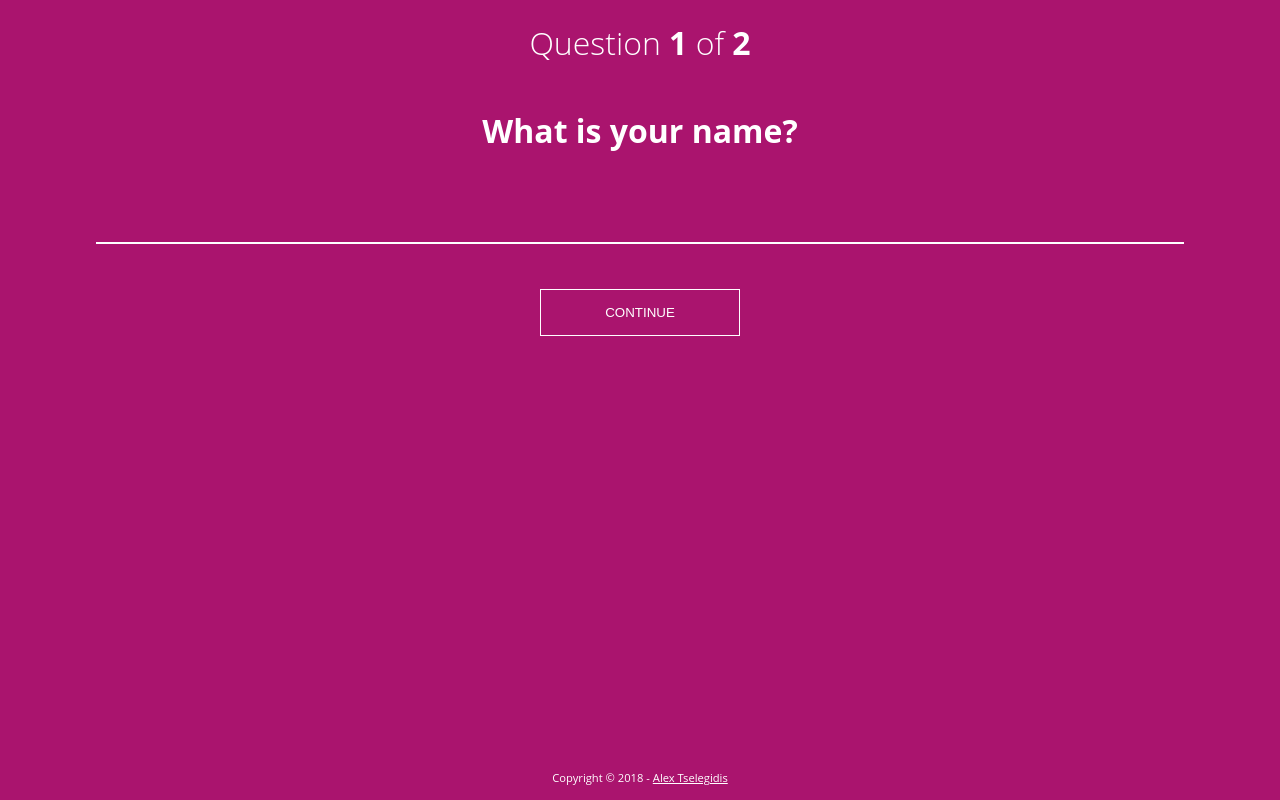
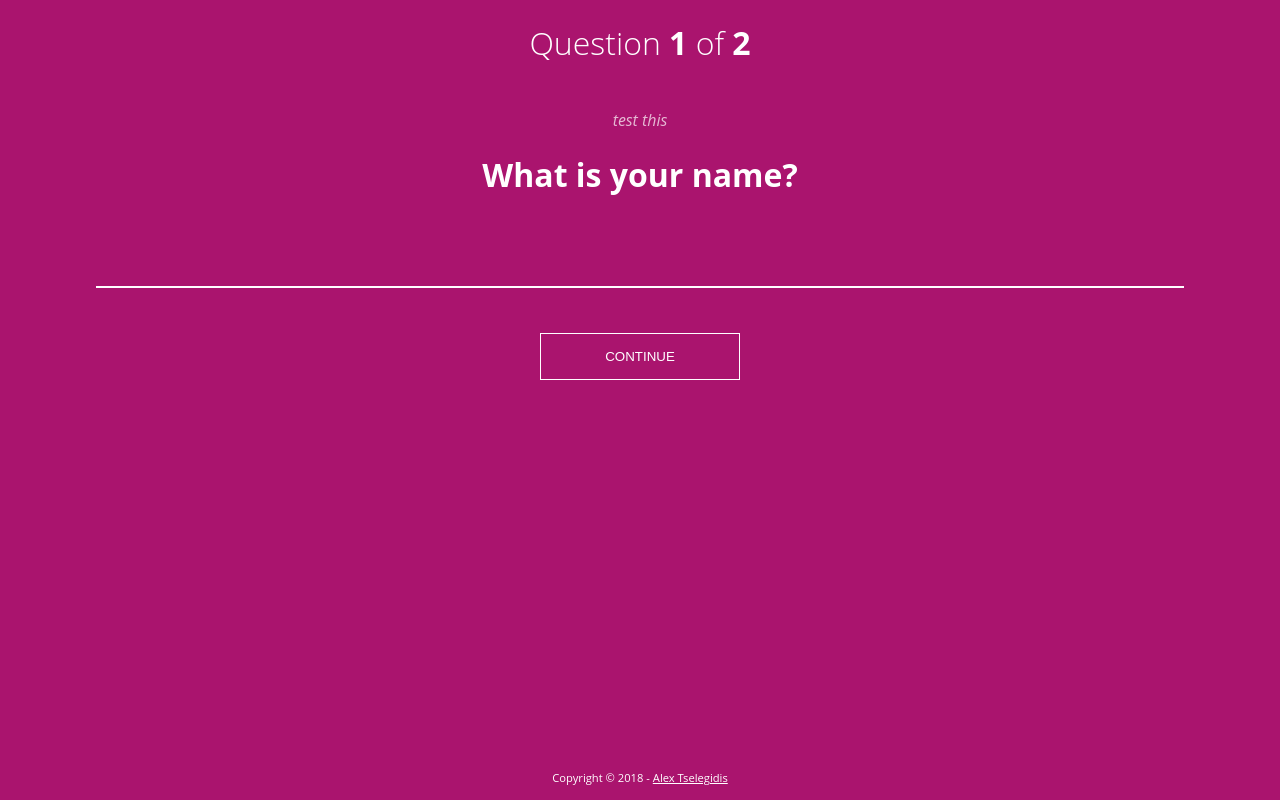
Before and after one commit to alextselegidis/questionful, a React (Create React App) app: page / in a window 1280 px wide. Built offline with nearby package versions, Linux system fonts and the light colour scheme.

Commit message:
Changed in the showMessage method

```diff
--- a/src/App.css
+++ b/src/App.css
@@ -3,6 +3,10 @@
     width: 100%;
     height: 100%;
     text-align: center;
+}
+
+.App em {
+    opacity: 0.7;
 }
 
 footer {
--- a/src/App.js
+++ b/src/App.js
@@ -10,21 +10,15 @@ class App extends Component {
         config: config,
         question: null,
         answers: [],
-        message: {
-            type: '',
-            text: ''
-        },
+        message: 'test this',
         isLastQuestion: false,
         currentQuestionIndex: 0,
     };
 
     api = {
-        showMessage: (text, type = 'success') => {
+        showMessage: (message) => {
             this.setState({
-                message: {
-                    type,
-                    text
-                }
+                message
             });
         },
         updateState: (newState) => {
@@ -34,7 +28,7 @@ class App extends Component {
 
     componentWillMount() {
         if (!this.state.config) {
-            this.api.showMessage('No configuration provided!', 'error');
+            this.api.showMessage('Error! No configuration provided.');
             return;
         }
 
@@ -64,7 +58,7 @@ class App extends Component {
                 <header>
                     <ProgressBox {...props} />
                 </header>
-                <p className={this.state.message.type}>{this.state.message.text}</p>
+                <em>{this.state.message}</em>
                 <QuestionBox {...props} />
                 <footer>
                     Copyright &copy; {(new Date()).getFullYear()}
--- a/src/QuestionBox.js
+++ b/src/QuestionBox.js
@@ -35,7 +35,7 @@ class QuestionBox extends Component {
         const question = this.props.state.config.questions[currentQuestionIndex];
 
         if (!question) {
-            this.props.api.showMessage('Congratulations! You have completed all questions!', 'success');
+            this.props.api.showMessage('Congratulations! You have completed all questions.');
 
             // Send the form information into the provided endpoint.
             if (this.props.state.config.submission.url) {
@@ -63,7 +63,7 @@ class QuestionBox extends Component {
                 console.info('Submit form data has succeeded.', response);
             })
             .catch(error => {
-                this.props.api.showMessage('Could not submit answers.', 'error');
+                this.props.api.showMessage('Error! Could not submit answers.');
                 console.error('Submit form data has failed.', error);
             });
     }
```
